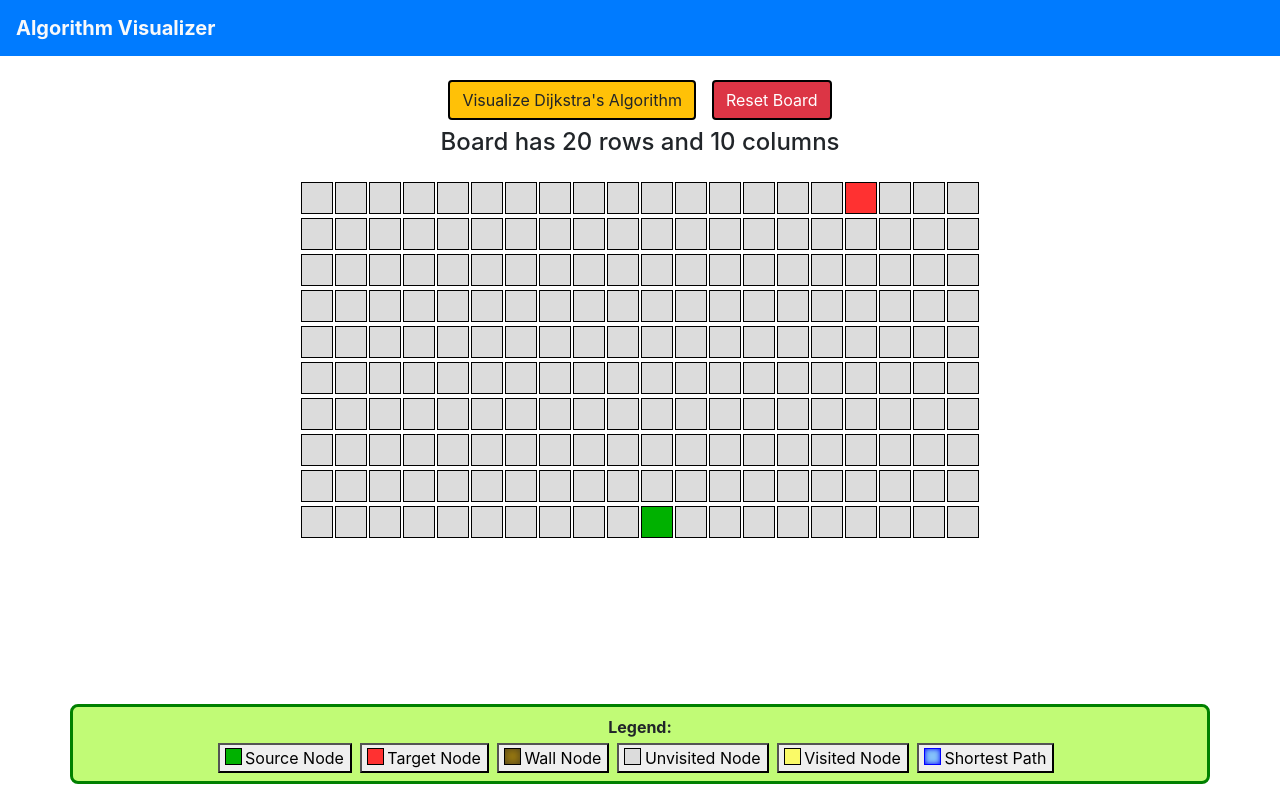
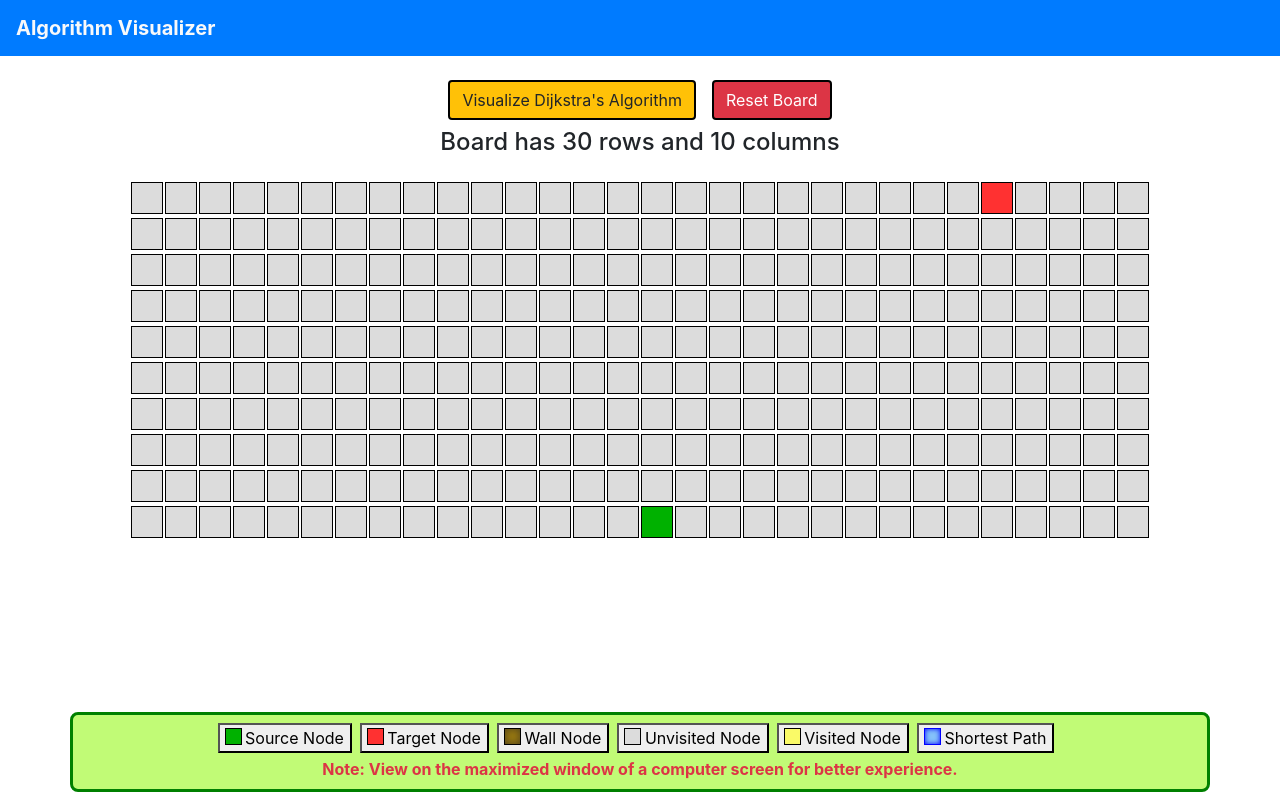
Before and after one commit to patel-himanshu/algorithm-visualizer, a React (Create React App) app: page / in a window 1280 px wide. Built offline with nearby package versions, Linux system fonts and the light colour scheme.

Commit message:
style: improve message displays

```diff
--- a/src/components/Legend/Legend.js
+++ b/src/components/Legend/Legend.js
@@ -15,10 +15,10 @@ export default class Legend extends Component {
     ];
 
     return (
-      <div className="container legend mt-3 mb-3 fixed-bottom">
-        <div className="mb-1 font-weight-bold" style={{ cursor: "default" }}>
+      <div className="container legend my-2 fixed-bottom">
+        {/* <div className="mb-1 font-weight-bold" style={{ cursor: "default" }}>
           Legend:
-        </div>
+        </div> */}
         {legend.map((legendItem, idx) => {
           const { name, nodeClass } = legendItem;
           return (
@@ -27,6 +27,13 @@ export default class Legend extends Component {
             </button>
           );
         })}
+        <div
+          className="mt-1 font-weight-bold text-danger"
+          style={{ cursor: "default" }}
+        >
+          Note: View on the maximized window of a computer screen for better
+          experience.
+        </div>
       </div>
     );
   }
--- a/src/components/Visualizer/Visualizer.js
+++ b/src/components/Visualizer/Visualizer.js
@@ -4,7 +4,7 @@ import Legend from "../Legend/Legend";
 import Node from "../Node/Node";
 import "./Visualizer.css";
 
-const BOARD_WIDTH = 20;
+const BOARD_WIDTH = 30;
 const BOARD_HEIGHT = 10;
 const SOURCE_NODE_ROW = Math.floor(Math.random() * BOARD_HEIGHT);
 const SOURCE_NODE_COL = Math.floor(Math.random() * BOARD_WIDTH);
@@ -110,9 +110,7 @@ export default class Visualizer extends Component {
 
   handleClick(row, col) {
     // console.log("Clicked", row, col);
-    if (this.state.isVisualizationStarted) {
-      return;
-    } else {
+    if (!this.state.isVisualizationStarted) {
       const { board } = this.state;
       const node = board[row][col];
       const newNode = {
@@ -134,6 +132,13 @@ export default class Visualizer extends Component {
       boardRow,
       boardCol,
     } = this.state;
+    let finalMessage =
+      pathLength === Infinity
+        ? "There is no path connecting the source and target node"
+        : pathLength === 0
+        ? "The source and target nodes are adjacent to each other"
+        : `The number of nodes in shortest path between source and target
+    node: ${pathLength}`;
 
     return (
       <>
@@ -195,10 +200,7 @@ export default class Visualizer extends Component {
           </div>
           {pathLength !== null && (
             <div className="div">
-              <h4 style={{ textShadow: "0 0 10px orange" }}>
-                The number of nodes in shortest path between source and target
-                node: {pathLength}
-              </h4>
+              <h4 style={{ textShadow: "0 0 10px orange" }}>{finalMessage}</h4>
               <h5>The total number of nodes visited: {numNodesVisited}</h5>
             </div>
           )}
```
